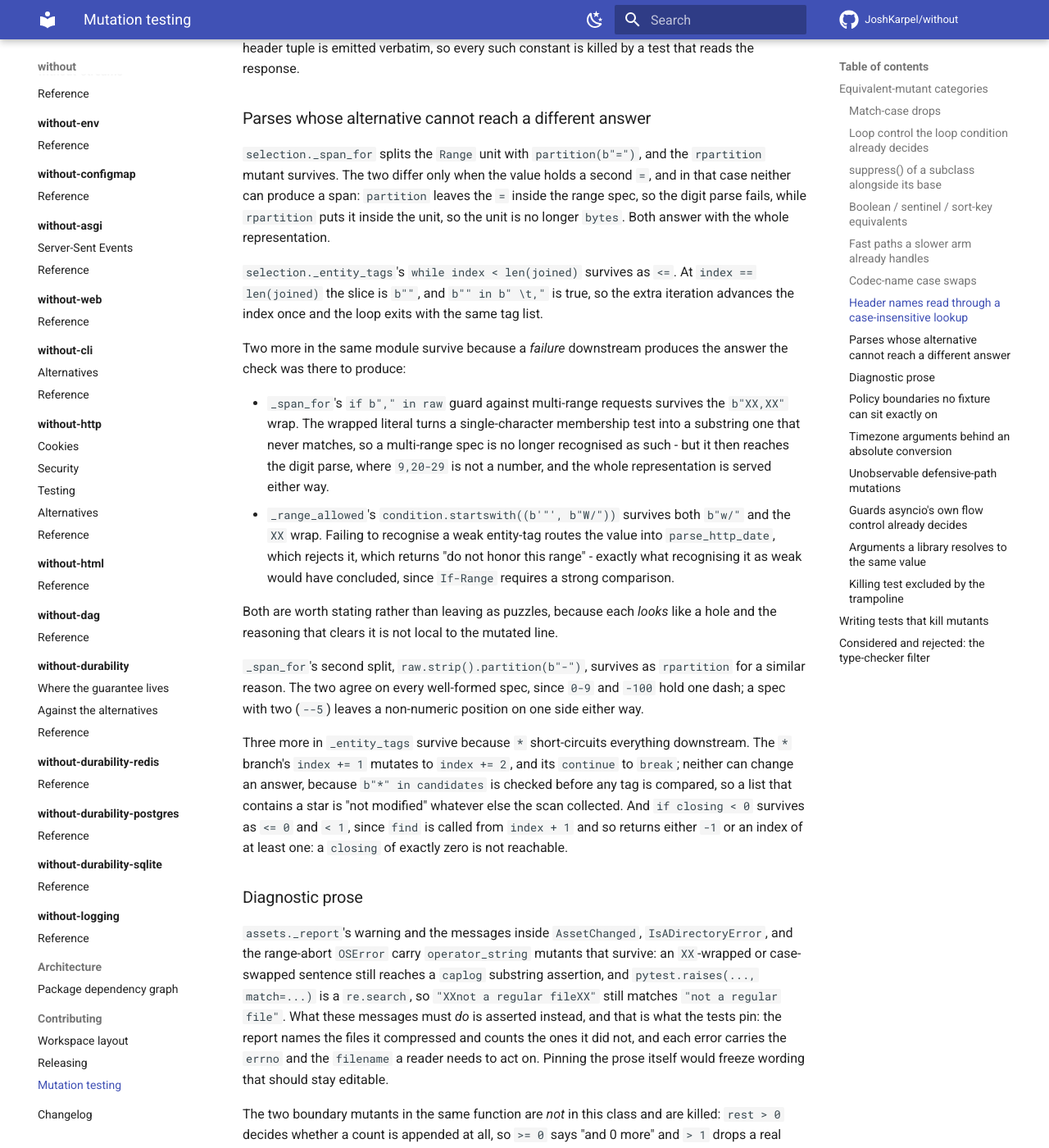
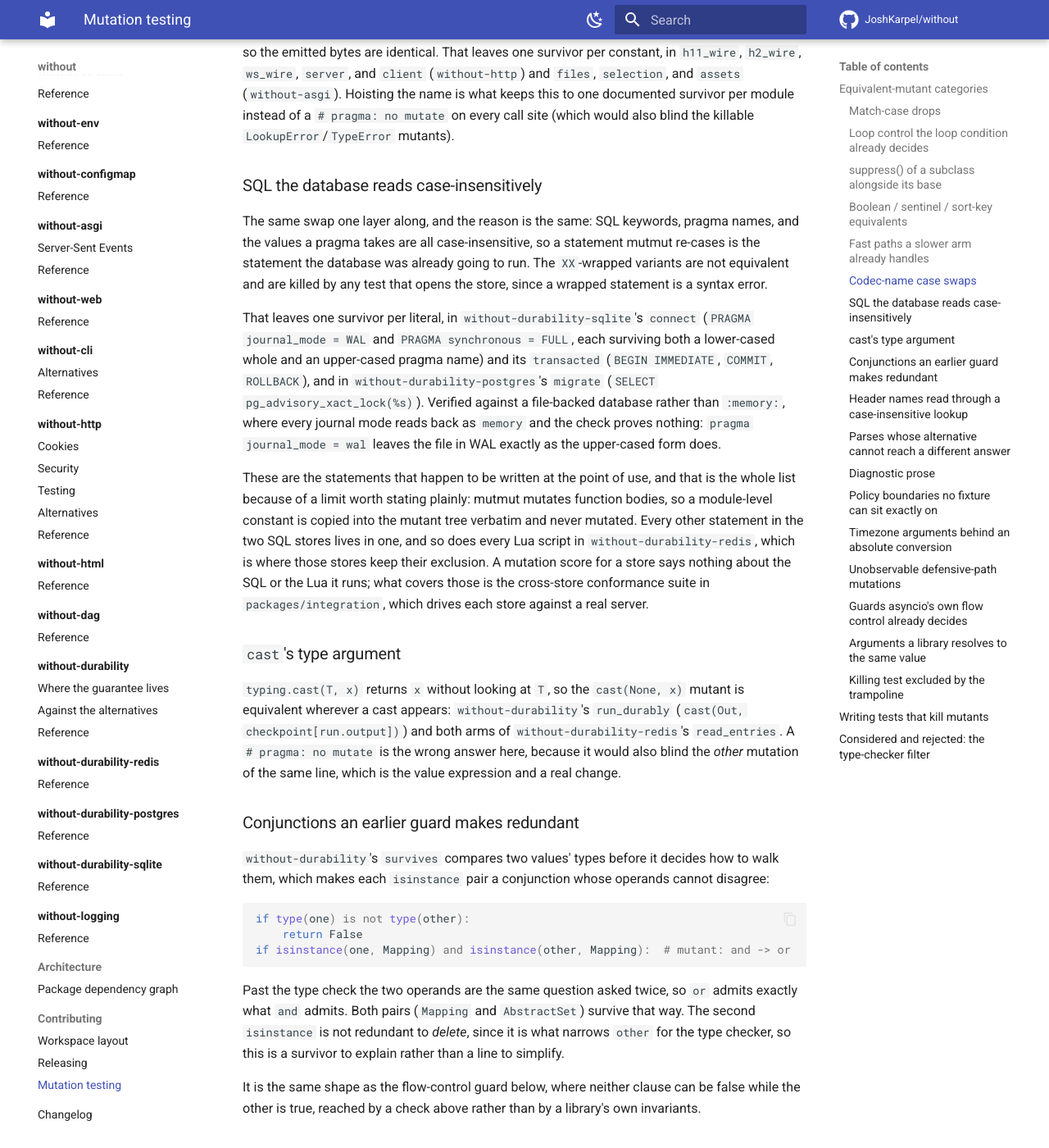
Before and after one commit to JoshKarpel/without, an MkDocs documentation site: the page built from docs/contributing/mutation-testing.md, in a window 1280 px wide and 1400 px high, scrolled down 4818 px. Shown: the whole window at 82% size. Built offline with MkDocs 1.6.1 and Material for MkDocs 9.7.7, drawn with Linux system fonts in a browser that asks for light colours; comment, search, counter and statistics services are not loaded; some of the changed text lies outside the part shown.

Commit message:
mutation testing

````diff
--- a/docs/contributing/mutation-testing.md
+++ b/docs/contributing/mutation-testing.md
@@ -26,6 +26,14 @@
 
 The `mutate` recipe writes the per-run mutmut `setup.cfg`; its comments explain each setting
 (why `-n0`, the `no_mutation` marker filter, the `assert_never` skip pattern).
+
+A re-run after *adding tests* has to start from a cold cache. mutmut keeps each mutant's
+result in `mutants/<source path>.meta`, keyed on the source it was generated from, and skips
+any mutant whose source has not changed since. Tests are not part of that key, so a run that
+follows nothing but new tests replays the previous verdicts in a few seconds and reports the
+same survivors however good the tests are. `rm -rf packages/<pkg>/mutants` before the
+confirming run, having extracted the diffs first, since `mutmut show` reads the same
+directory.
 
 A package whose source is pure pass-through generates no mutants at all (`without-env`, whose
 `EnvContext` has no operators, literals, or branches to mutate). mutmut hardcodes `exit(1)` in
@@ -60,6 +68,10 @@
 Dropping the arm changes behavior only for input that "cannot happen", so it is equivalent. (The
 `assert_never` *expression* mutation — `assert_never(unreachable)` → `assert_never(None)` — is
 suppressed by the recipe's skip pattern; only the whole-case *drop* survives.)
+
+`without-durability`'s worker contributes one of these: `passes`'s `advance` matches an
+`Outcome` over its three arms and closes with `assert_never`, and the dropped case leaves
+every valid outcome matching an arm above it.
 
 Dropping a *redundant* case is likewise equivalent when the fallthrough does the same thing: a
 trailing case whose body is a no-op (a bare `continue` at the bottom of a loop) behaves identically
@@ -137,6 +149,12 @@
 (verified empirically); and `_with_release`'s `fully_read = False -> None` in `without-http`, whose
 value reaches only `if not fully_read` and a boolean conjunction.
 
+`without-durability-sqlite`'s `connect` contributes one more: `check_same_thread=False` survives
+as `None`, since the flag reaches the driver as a truthiness. Verified against its own control,
+which is what makes the probe worth anything here: `True` refuses a call made from a thread other
+than the one that opened the connection, and `False` and `None` both admit it, which is what this
+store needs because every call hops to a pool thread.
+
 `without-http`'s in-memory `_PipeTransport` contributes three more of the same shape:
 `_closing`, `_paused`, and `_eof_sent` each start `False` and are read only as conditions
 (`if self._closing`, `if not self._paused`, `if self._eof_sent or ...`), so `None` behaves
@@ -199,6 +217,57 @@
 `client` (`without-http`) and `files`, `selection`, and `assets` (`without-asgi`). Hoisting the name
 is what keeps this to one documented survivor per module instead of a `# pragma: no mutate` on every
 call site (which would also blind the killable `LookupError`/`TypeError` mutants).
+
+### SQL the database reads case-insensitively
+
+The same swap one layer along, and the reason is the same: SQL keywords, pragma names, and the
+values a pragma takes are all case-insensitive, so a statement mutmut re-cases is the statement
+the database was already going to run. The `XX`-wrapped variants are not equivalent and are
+killed by any test that opens the store, since a wrapped statement is a syntax error.
+
+That leaves one survivor per literal, in `without-durability-sqlite`'s `connect`
+(`PRAGMA journal_mode = WAL` and `PRAGMA synchronous = FULL`, each surviving both a
+lower-cased whole and an upper-cased pragma name) and its `transacted`
+(`BEGIN IMMEDIATE`, `COMMIT`, `ROLLBACK`), and in `without-durability-postgres`'s `migrate`
+(`SELECT pg_advisory_xact_lock(%s)`). Verified against a file-backed database rather than
+`:memory:`, where every journal mode reads back as `memory` and the check proves nothing:
+`pragma journal_mode = wal` leaves the file in WAL exactly as the upper-cased form does.
+
+These are the statements that happen to be written at the point of use, and that is the whole
+list because of a limit worth stating plainly: mutmut mutates function bodies, so a
+module-level constant is copied into the mutant tree verbatim and never mutated. Every other
+statement in the two SQL stores lives in one, and so does every Lua script in
+`without-durability-redis`, which is where those stores keep their exclusion. A mutation score
+for a store says nothing about the SQL or the Lua it runs; what covers those is the
+cross-store conformance suite in `packages/integration`, which drives each store against a
+real server.
+
+### `cast`'s type argument
+
+`typing.cast(T, x)` returns `x` without looking at `T`, so the `cast(None, x)` mutant is
+equivalent wherever a cast appears: `without-durability`'s `run_durably`
+(`cast(Out, checkpoint[run.output])`) and both arms of `without-durability-redis`'s
+`read_entries`. A `# pragma: no mutate` is the wrong answer here, because it would also blind
+the *other* mutation of the same line, which is the value expression and a real change.
+
+### Conjunctions an earlier guard makes redundant
+
+`without-durability`'s `survives` compares two values' types before it decides how to walk
+them, which makes each `isinstance` pair a conjunction whose operands cannot disagree:
+
+```python
+if type(one) is not type(other):
+    return False
+if isinstance(one, Mapping) and isinstance(other, Mapping):  # mutant: and -> or
+```
+
+Past the type check the two operands are the same question asked twice, so `or` admits exactly
+what `and` admits. Both pairs (`Mapping` and `AbstractSet`) survive that way. The second
+`isinstance` is not redundant to *delete*, since it is what narrows `other` for the type
+checker, so this is a survivor to explain rather than a line to simplify.
+
+It is the same shape as the flow-control guard below, where neither clause can be false while
+the other is true, reached by a check above rather than by a library's own invariants.
 
 ### Header names read through a case-insensitive lookup
 
@@ -268,6 +337,21 @@
 The two boundary mutants in the same function are *not* in this class and are killed:
 `rest > 0` decides whether a count is appended at all, so `>= 0` says "and 0 more" and
 `> 1` drops a real count of one.
+
+`without-durability`'s worker is where the split between prose and content is sharpest,
+because its log is the only trace some paths leave: a pass that defers, blocks, or fails
+writes nothing to the queue that says so afterwards. So each line is pinned on what it must
+*name* rather than on how it reads, and those assertions kill every `logger.info(None)`
+mutant: the workflow on all four lines, the deadline on the sleeping one, the keys on the
+blocked one, the error on the failure, and the interval on the deferral. What is left is the
+one literal that carries no such value, `"is held by another pass"`, which survives all three
+of its mutations because the line still names the workflow and the interval either way.
+
+The `waiting` phrase each `Suspended` subclass hands its base is the same class of survivor:
+`"to be told"`, `"to be sent something"`, and `f"until {due.isoformat()}"` reach only the
+message. What a subclass must do is carry the kind of wait as a *type*, which every driver
+matches on and the tests assert, and for `ScheduledWakeup` to carry the deadline as `due`,
+which the worker schedules from.
 
 ### Policy boundaries no fixture can sit exactly on
 
````
Also changed, not shown: .claude/skills/mutation-testing/SKILL.md (+12 -9 lines), 5 other files.
